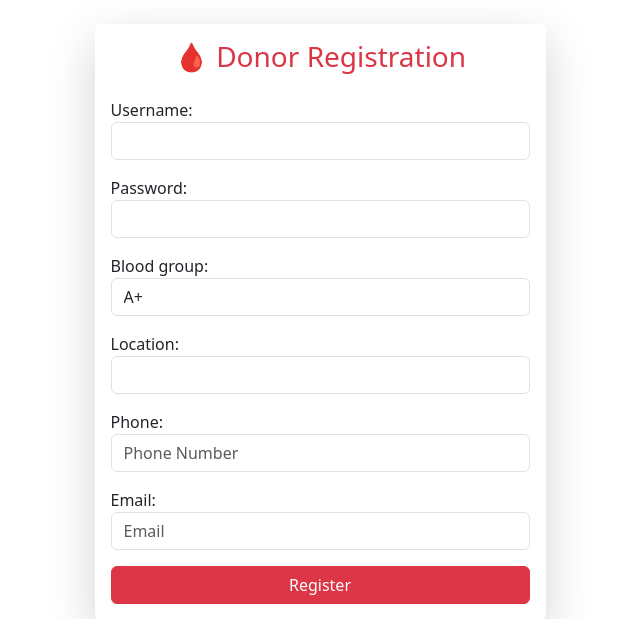
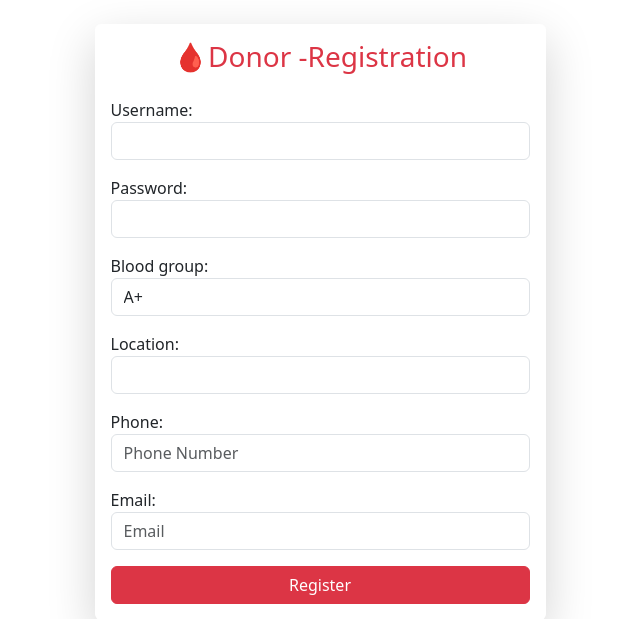
Before and after one commit to aryanraojulapally14/blood_donor_management_system, a Django app: page /register/ in a window 1280 px wide. Shown: the part 66-685 px from the top of the page, without its empty margins (320-960 px from the left). Run offline with Django 4.2, Linux system fonts and the light colour scheme.

Commit message:
Add new changes by saidulu

```diff
--- a/core/admin.py
+++ b/core/admin.py
@@ -1,6 +1,6 @@
 from django.contrib import admin
 from .models import Donor, Hospital, BloodRequest
-
+#saidulu
 
 # 👤 DONOR ADMIN
 @admin.register(Donor)
--- a/core/templates/register_donor.html
+++ b/core/templates/register_donor.html
@@ -7,7 +7,7 @@
         <div class="card shadow-lg border-0">
             <div class="card-body">
 
-                <h3 class="text-center mb-4 text-danger">🩸 Donor Registration</h3>
+                <h3 class="text-center mb-4 text-danger">🩸Donor -Registration</h3>
 
                 <form method="POST">
                     {% csrf_token %}
```
